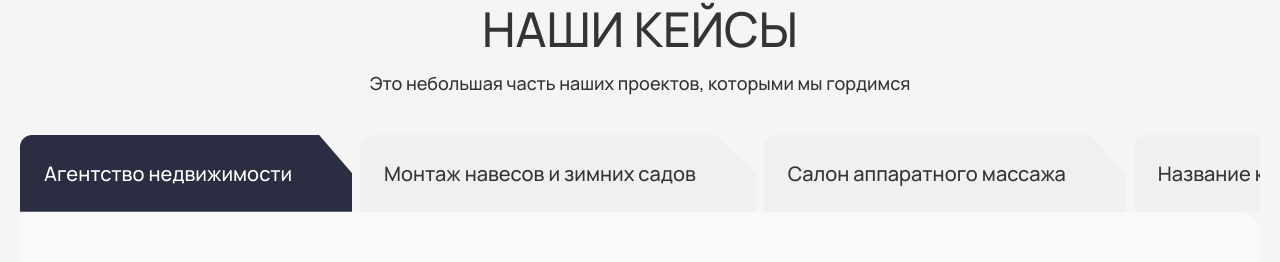
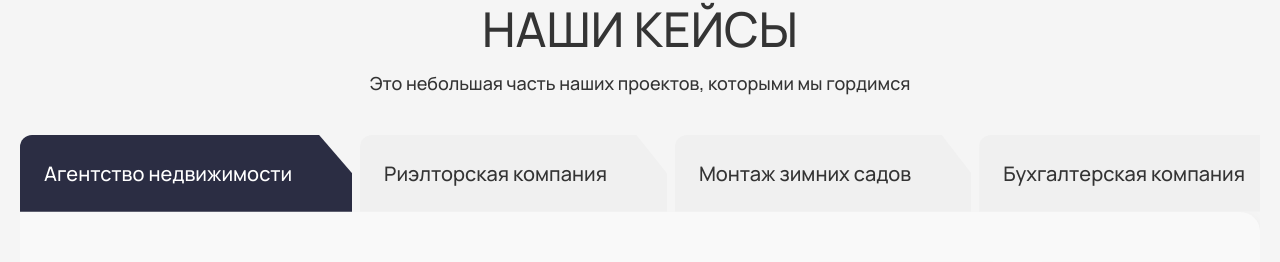
Before and after one commit to Max-Semian/b-tools, a Next.js app: page /b-tools/ in a window 1280 px wide. Shown: the part 3238-3500 px from the top of the page. Built offline with nearby package versions, Linux system fonts and the light colour scheme; a web font is replaced by a local one.

Commit message:
кейсы

```diff
--- a/src/app/components/CasesSection/CasesSection.tsx
+++ b/src/app/components/CasesSection/CasesSection.tsx
@@ -45,34 +45,34 @@ const CasesSection: React.FC = () => {
     // Остальные вкладки с данными (скопированы из вашего кода)
     {
       id: 2,
-      title: 'Монтаж навесов и зимних садов',
+      title: 'Риэлторская компания',
         cases: [
           {
           id: 2,
           image: 'images/CasesImage.jpg',
-          altText: 'Строители в желтых жилетах на участке',
-          title: 'Как за 3 месяца превратить хаотичные продажи в систему с высокой конверсией',
-          description: 'В строительном бизнесе главное - системность. И не только в чертежах и сборке, но и в работе отдела продаж, который понимает что нужно каждому клиенту.',
+          altText: 'Совещание в офисе, где менеджеры работают за ноутбуками',
+          title: 'Как перестроить хаотичный отдел продаж в эффективную систему всего за 3 месяца',
+          description: 'Риэлторская компания сталкивалась с отсутствием CRM, хаосом в переписках и необученными менеджерами, что приводило к потере заявок и низкой конверсии. Мы провели аудит, выстроили структуру, внедрили CRM и систему контроля, наняли и обучили сотрудников. Через 3 месяца продажи стали управляемыми и эффективными.',
           stats: [
             {
               id: 1,
               icon: 'images/Frame 553.svg',
-              text: 'Бизнес получил удобный инструмент для централизованного хранения данных о клиентах'
+              text: 'Конверсия заявок в сделки выросла в 2,5 раза'
             },
             {
               id: 2,
               icon: 'images/Frame 554.svg',
-              text: 'Обработка сделок стала легче и быстрее, что в разы повысило конверсию из заявок в сделки'
+              text: 'Менеджеры стали самостоятельными, владельцы вышли из операционки'
             },
             {
               id: 3,
               icon: 'images/Frame 555.svg',
-              text: 'Стратегические решения стали приниматься на основе данных и показателей, а не ощущений и предположений'
+              text: 'CRM исключила потери заявок и повысила прозрачность'
             },
             {
               id: 4,
               icon: 'images/Frame 453.svg',
-              text: 'Всего через месяц владелец был готов масштабироваться и попросил нас создать улучшенный отдел продаж'
+              text: 'Контроль и скрипты обеспечили выполнение планов'
             }
           ]
         }
@@ -80,34 +80,34 @@ const CasesSection: React.FC = () => {
     },
     {
       id: 3,
-      title: 'Салон аппаратного массажа',
+      title: 'Монтаж зимних садов',
         cases: [
           {
           id: 3,
           image: 'images/CasesImage.jpg',
-          altText: 'Строители в желтых жилетах на участке',
-          title: 'Как за 3 месяца превратить хаотичные продажи в систему с высокой конверсией',
-          description: 'Агентство недвижимости страдало от отсутствия структурированного подхода к продажам, информационного хаоса и недостатка формализованных скриптов продаж и процессов. Внедрили продуманную структуру, что позволило систематизировать бизнес-процессы, обеспечить прирост, а качественную аналитику по выстроенным коммуникациям на разных этапах.',
+          altText: 'Фото зимнего сада или террасы с навесом в современном стиле',
+          title: 'Как превратить поток лидов в реальный рост продаж и загрузку бригад за 3 месяца',
+          description: 'Компания по продаже зимних садов теряла заявки, работала без системы и с одним менеджером. Мы построили отдел продаж с нуля: внедрили CRM, наняли сотрудников, провели обучение, внедрили контроль и мотивацию. Это позволило полностью загрузить монтажные бригады и увеличить конверсию в 4 раза.',
           stats: [
             {
               id: 1,
               icon: 'images/Frame 553.svg',
-              text: 'Бизнес получил удобный инструмент для централизованного хранения данных о клиентах'
+              text: 'Рост продаж и полная загрузка двух монтажных бригад'
             },
             {
               id: 2,
               icon: 'images/Frame 554.svg',
-              text: 'Обработка сделок стала легче и быстрее, что в разы повысило конверсию из заявок в сделки'
+              text: 'Конверсия выросла в 4 раза'
             },
             {
               id: 3,
               icon: 'images/Frame 555.svg',
-              text: 'Стратегические решения стали приниматься на основе данных и показателей, а не ощущений и предположений'
+              text: 'CRM улучшила аналитику и исключила потери заявок'
             },
             {
               id: 4,
               icon: 'images/Frame 453.svg',
-              text: 'Всего через месяц владелец был готов масштабироваться и попросил нас создать улучшенный отдел продаж'
+              text: 'Сотрудники работают по стандартам, отдел продаж стал управляемым'
             }
           ]
         }
@@ -115,34 +115,34 @@ const CasesSection: React.FC = () => {
     },
     {
       id: 4,
-      title: 'Название компании',
+      title: 'Бухгалтерская компания',
         cases: [
           {
           id: 4,
           image: 'images/CasesImage.jpg',
-          altText: 'Строители в желтых жилетах на участке',
-          title: 'Как за 3 месяца превратить хаотичные продажи в систему с высокой конверсией',
-          description: 'Агентство недвижимости страдало от отсутствия структурированного подхода к продажам, информационного хаоса и недостатка формализованных скриптов продаж и процессов. Внедрили продуманную структуру, что позволило систематизировать бизнес-процессы, обеспечить прирост, а качественную аналитику по выстроенным коммуникациям на разных этапах.',
+          altText: 'Современный офис с графиками и планёркой команды',
+          title: 'Как выйти из убытков и выстроить эффективный отдел продаж всего за 3 месяца',
+          description: 'Компания по легализации и бухгалтерскому обслуживанию ежемесячно генерировала убытки, работала с одним неэффективным продавцом и хаосом в CRM. Мы провели аудит, рассчитали точку безубыточности, разработали мотивацию, внедрили CRM и KPI, наняли и обучили нового сотрудника, заменив старого. Уже через 3 месяца продажи выросли в 4 раза, компания вышла на прибыль.',
           stats: [
             {
               id: 1,
               icon: 'images/Frame 553.svg',
-              text: 'Бизнес получил удобный инструмент для централизованного хранения данных о клиентах'
+              text: 'В первый месяц новый сотрудник перевыполнил план и закрыл точку безубыточности'
             },
             {
               id: 2,
               icon: 'images/Frame 554.svg',
-              text: 'Обработка сделок стала легче и быстрее, что в разы повысило конверсию из заявок в сделки'
+              text: 'Через 3 месяца продажи выросли в 4 раза, через 5 месяцев — в 5,5 раза'
             },
             {
               id: 3,
               icon: 'images/Frame 555.svg',
-              text: 'Стратегические решения стали приниматься на основе данных и показателей, а не ощущений и предположений'
+              text: 'Отдел вырос до 4 сотрудников, проведены 3 тренинга по продажам'
             },
             {
               id: 4,
               icon: 'images/Frame 453.svg',
-              text: 'Всего через месяц владелец был готов масштабироваться и попросил нас создать улучшенный отдел продаж'
+              text: 'Владелец вышел на прибыль и запустил новый проект'
             }
           ]
         }
@@ -150,33 +150,33 @@ const CasesSection: React.FC = () => {
     },
     {
       id: 5,
-      title: 'Название компании',
+      title: 'Студия аппаратного массажа',
       cases: [{
           id: 5,
           image: 'images/CasesImage.jpg',
-          altText: 'Строители в желтых жилетах на участке',
-          title: 'Как за 3 месяца превратить хаотичные продажи в систему с высокой конверсией',
-          description: 'Агентство недвижимости страдало от отсутствия структурированного подхода к продажам, информационного хаоса и недостатка формализованных скриптов продаж и процессов. Внедрили продуманную структуру, что позволило систематизировать бизнес-процессы, обеспечить прирост, а качественную аналитику по выстроенным коммуникациям на разных этапах.',
+          altText: 'Интерьер уютного массажного кабинета или процедуры',
+          title: 'Как вывести студию из кризиса и обеспечить 100% загрузку за счёт обучения и мотивации',
+          description: 'Студия аппаратного массажа работала в убыток, владельцы были в состоянии выгорания, команда — демотивирована. Мы разработали скрипты, провели тренинги для менеджеров и массажистов, заменили маркетолога и внедрили персональные мотивации. Результатом стали 100% загрузка, открытие собственного салона и выход владельца из кризиса.',
           stats: [
             {
               id: 1,
               icon: 'images/Frame 553.svg',
-              text: 'Бизнес получил удобный инструмент для централизованного хранения данных о клиентах'
+              text: 'Загрузка выросла до 100% на месяц вперёд'
             },
             {
               id: 2,
               icon: 'images/Frame 554.svg',
-              text: 'Обработка сделок стала легче и быстрее, что в разы повысило конверсию из заявок в сделки'
+              text: 'Открыт собственный салон, бизнес вышел из минуса'
             },
             {
               id: 3,
               icon: 'images/Frame 555.svg',
-              text: 'Стратегические решения стали приниматься на основе данных и показателей, а не ощущений и предположений'
+              text: 'Внедрены персональные рычаги мотивации для каждого сотрудника'
             },
             {
               id: 4,
               icon: 'images/Frame 453.svg',
-              text: 'Всего через месяц владелец был готов масштабироваться и попросил нас создать улучшенный отдел продаж'
+              text: 'Владелец восстановил энергию и уехал на отдых'
             }
           ]
         }]
```
